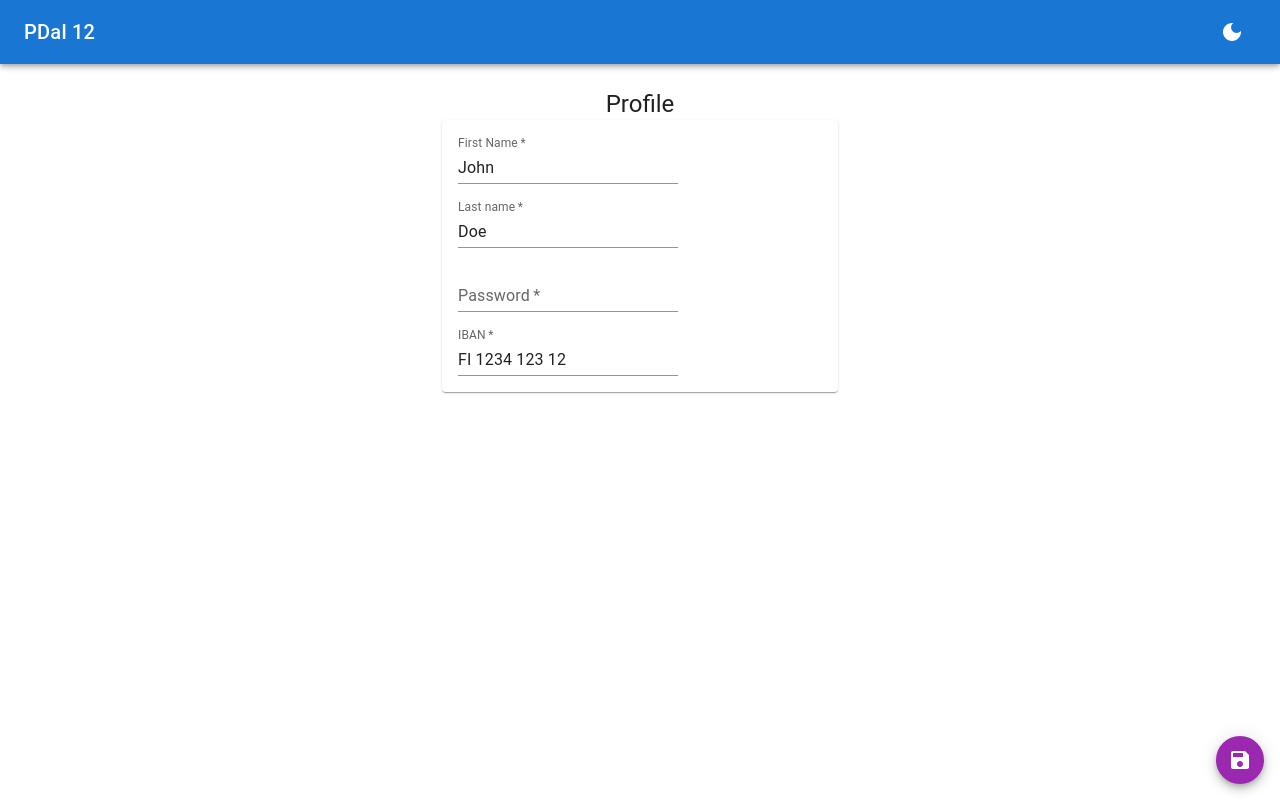
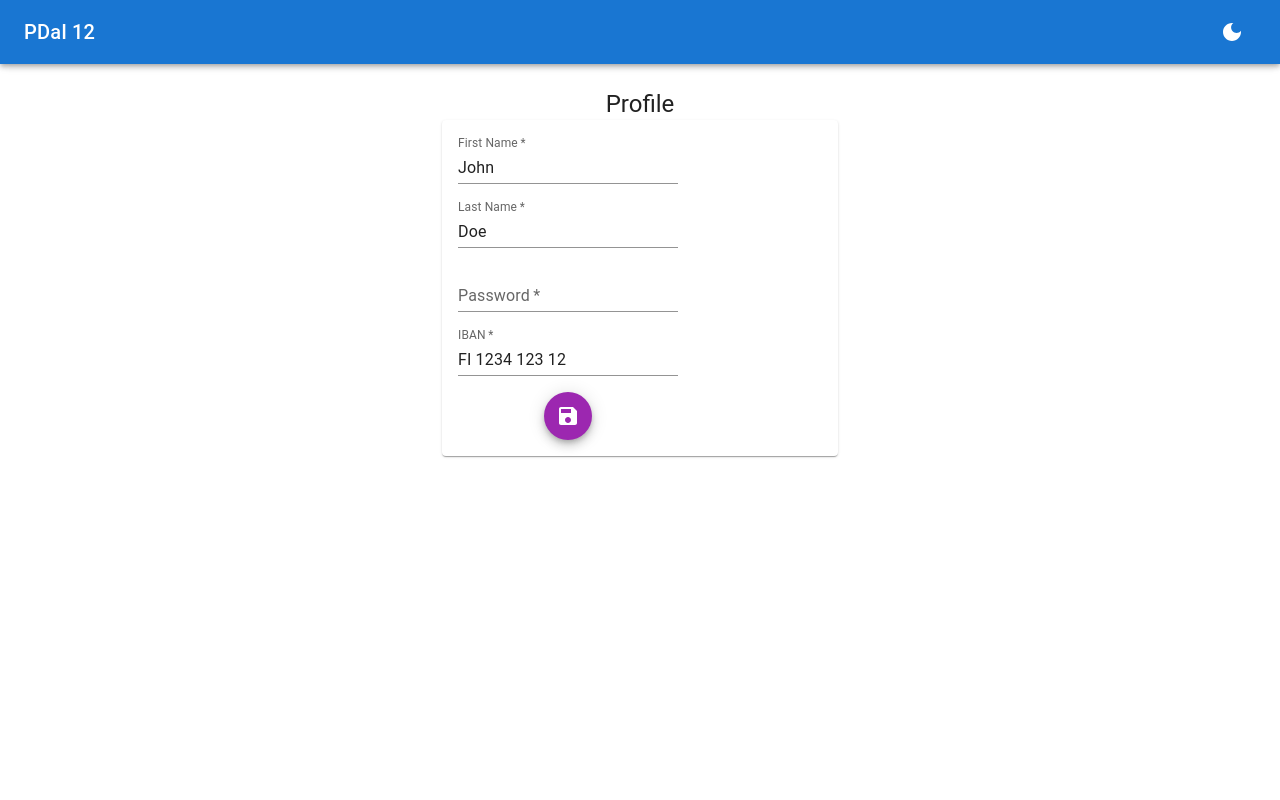
Before and after one commit to PDaI-Group-12/frontend, a React (Vite) app: page /frontend/profile in a window 1280 px wide. Both pictures are taken after a click on the button 1240 px from the left and 760 px from the top of the page. Built offline with nearby package versions, Linux system fonts and the light colour scheme.

Commit message:
Changed the Fab buttons functionality.

```diff
--- a/src/pages/EditUserPage.tsx
+++ b/src/pages/EditUserPage.tsx
@@ -7,37 +7,86 @@ import {useState} from "react";
 export function EditUserPage() {
     const exampleEmployee: Employee = {id: 1, fname: "John", lname: "Doe", iban: "FI 1234 123 12", role: "worker"}
 
-    const [isEdit, setIsEdit] = useState(false)
+    const [isEdit, setIsEdit] = useState(false);
+
+    const handleSubmit = (e: React.FormEvent) => {
+        e.preventDefault(); // Prevent page reload
+        // Process form data here
+        console.log("Form submitted");
+        setIsEdit(false); // Exit edit mode
+    };
 
     return (
         <Container maxWidth="xs">
             <Typography variant="h5" textAlign="center">Profile</Typography>
-            {isEdit ? <Card>
-                <form>
+            {isEdit ? (
+                <Card>
+                    <form onSubmit={handleSubmit}>
                         <FormControl>
                             <Stack padding={2} spacing={2}>
-                            <TextField label="First Name" required placeholder={exampleEmployee.fname}
-                                       variant="standard" type="text" defaultValue={exampleEmployee.fname}/>
-                            <TextField label="Last name" required placeholder={exampleEmployee.lname}
-                                       variant="standard" type="text" defaultValue={exampleEmployee.lname}/>
-                            <TextField label="Password" required placeholder="Dont use qwerty"
-                                       variant="standard" type="password"/>
-                            <TextField label="IBAN" required placeholder={exampleEmployee.iban}
-                                       variant="standard" type="text" defaultValue={exampleEmployee.iban}/>
+                                <TextField
+                                    label="First Name"
+                                    required
+                                    placeholder={exampleEmployee.fname}
+                                    variant="standard"
+                                    type="text"
+                                    defaultValue={exampleEmployee.fname}
+                                />
+                                <TextField
+                                    label="Last Name"
+                                    required
+                                    placeholder={exampleEmployee.lname}
+                                    variant="standard"
+                                    type="text"
+                                    defaultValue={exampleEmployee.lname}
+                                />
+                                <TextField
+                                    label="Password"
+                                    required
+                                    placeholder="Dont use qwerty"
+                                    variant="standard"
+                                    type="password"
+                                />
+                                <TextField
+                                    label="IBAN"
+                                    required
+                                    placeholder={exampleEmployee.iban}
+                                    variant="standard"
+                                    type="text"
+                                    defaultValue={exampleEmployee.iban}
+                                />
+                                <Fab
+                                    type="submit"
+                                    sx={{alignSelf: "center", marginTop: 2}}
+                                    size="medium"
+                                    color="secondary"
+                                >
+                                    <Save />
+                                </Fab>
                             </Stack>
                         </FormControl>
                     </form>
-            </Card> : <Card>
+                </Card>
+            ) : (
+                <Card>
                     <Stack padding={2} spacing={2}>
                         <Typography style={{wordBreak: "break-word"}}>First Name: {exampleEmployee.fname}</Typography>
                         <Typography style={{wordBreak: "break-word"}}>Last Name: {exampleEmployee.lname}</Typography>
                         <Typography style={{wordBreak: "break-word"}}>Password: *********</Typography>
                         <Typography style={{wordBreak: "break-word"}}>IBAN: {exampleEmployee.iban}</Typography>
                     </Stack>
-            </Card>}
-            <Fab type="submit" onClick={() => {setIsEdit(prevState => !prevState)}} sx={{position: "absolute", bottom: 16, right: 16}} size="medium" color="secondary">
-                {isEdit ? <Save />: <Edit/>}
+                </Card>
+            )}
+            {!isEdit && ( // Only show the Fab button when not in edit mode
+                <Fab
+                    onClick={() => setIsEdit(prevState => !prevState)}
+                    sx={{position: "absolute", bottom: 16, right: 16}}
+                    size="medium"
+                    color="secondary"
+                >
+                    <Edit />
                 </Fab>
+            )}
         </Container>
-    )
+    );
 }
```
Lines whose indentation alone changed are shown as unchanged.
